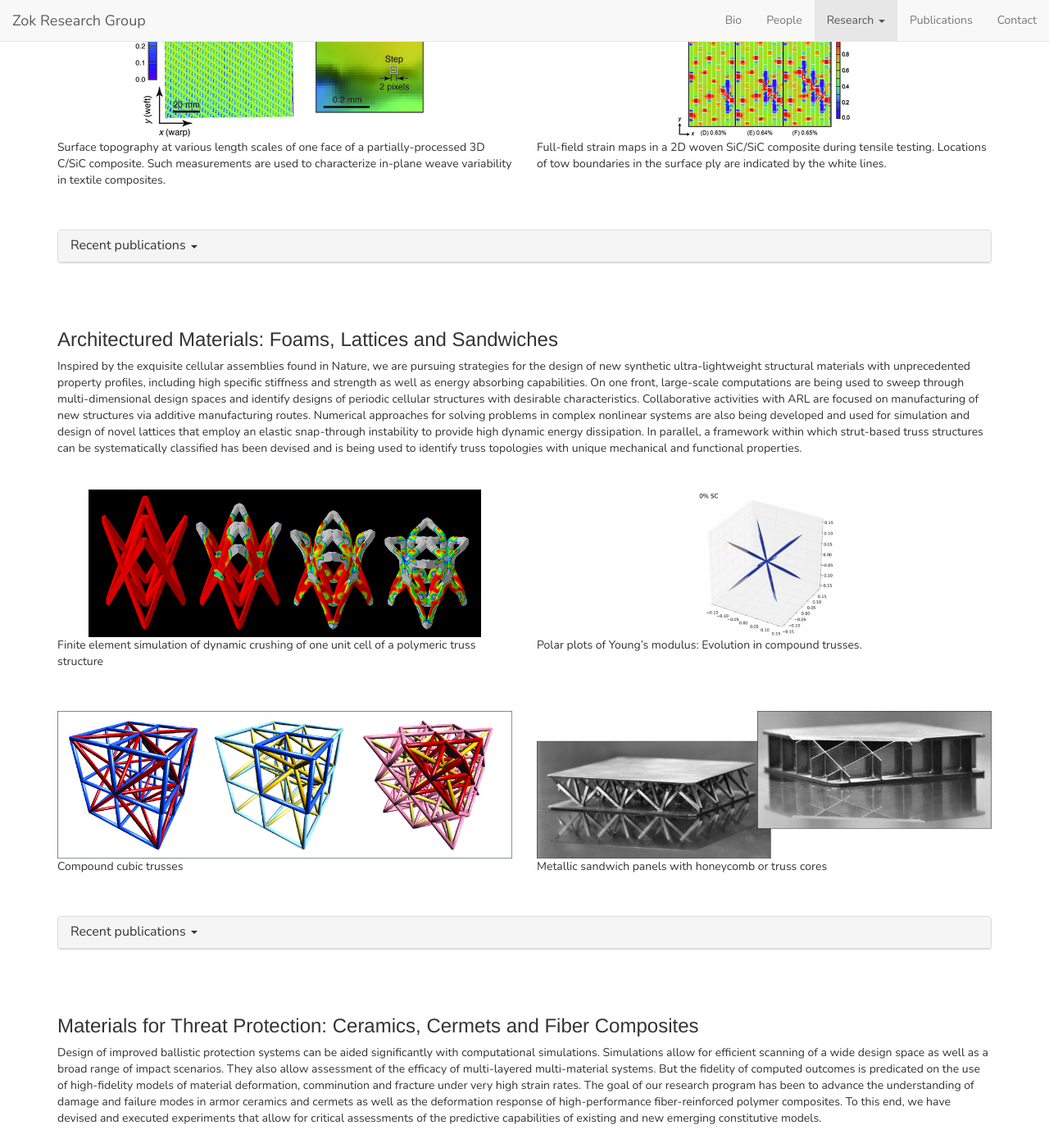
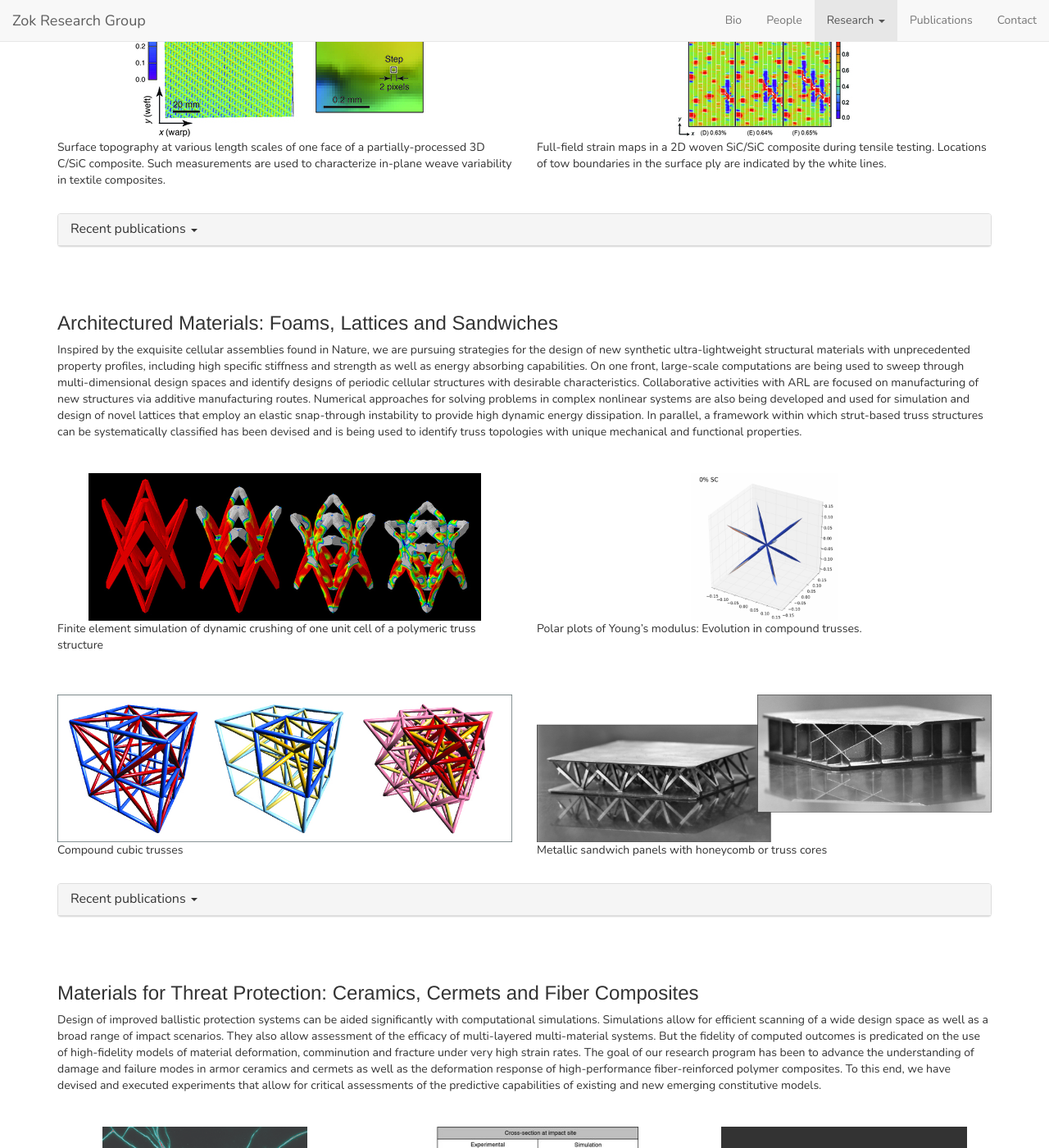
Before and after one commit to latture/zok-group-website, a Jekyll site: the page built from research/index.html, in a window 1280 px wide and 1400 px high, scrolled down 466 px. Shown: the whole window at 82% size. Built offline with Jekyll 4.4.1, drawn with Linux system fonts in a browser that asks for light colours; some web fonts are replaced; grey boxes are pictures that could not be loaded.

Commit message:
Reformatted margins between research sections.

```diff
--- a/assets/css/style.scss
+++ b/assets/css/style.scss
@@ -93,7 +93,6 @@ body {
 */
 #research {
     .container {
-        margin-top: 0px;
         padding-top: 40px;
     }
 
@@ -101,8 +100,12 @@ body {
         font-family: $font-family-sans-serif-heading;
     }
 
-    .research-seperator, .row, .recent-publications {
+    .row {
         margin-top: 2 * $line-height-computed;
+    }
+
+    .recent-publications {
+        margin-top: $line-height-computed;
     }
 
     img,video {
```
